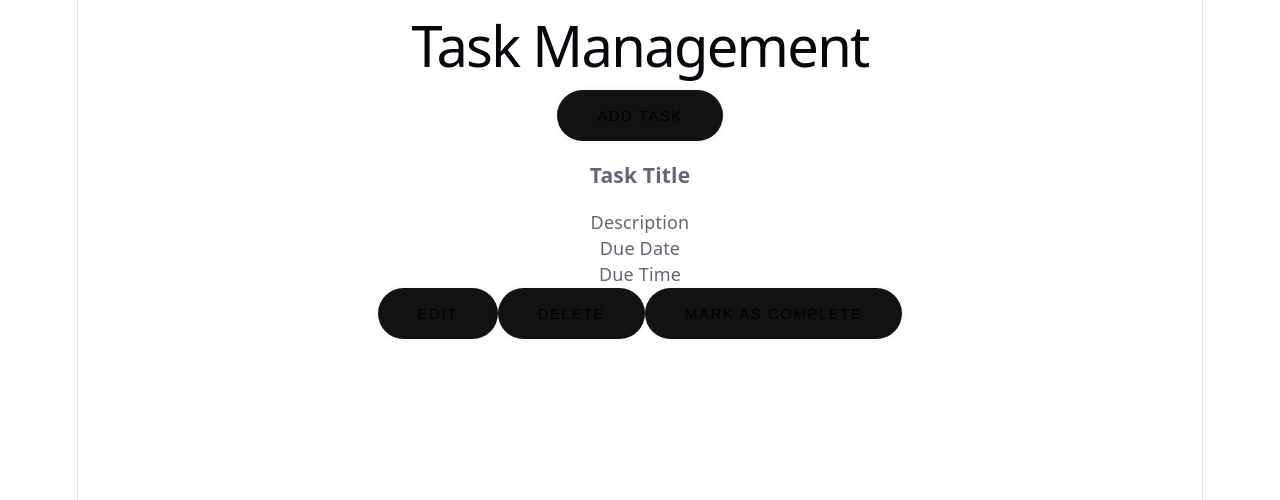
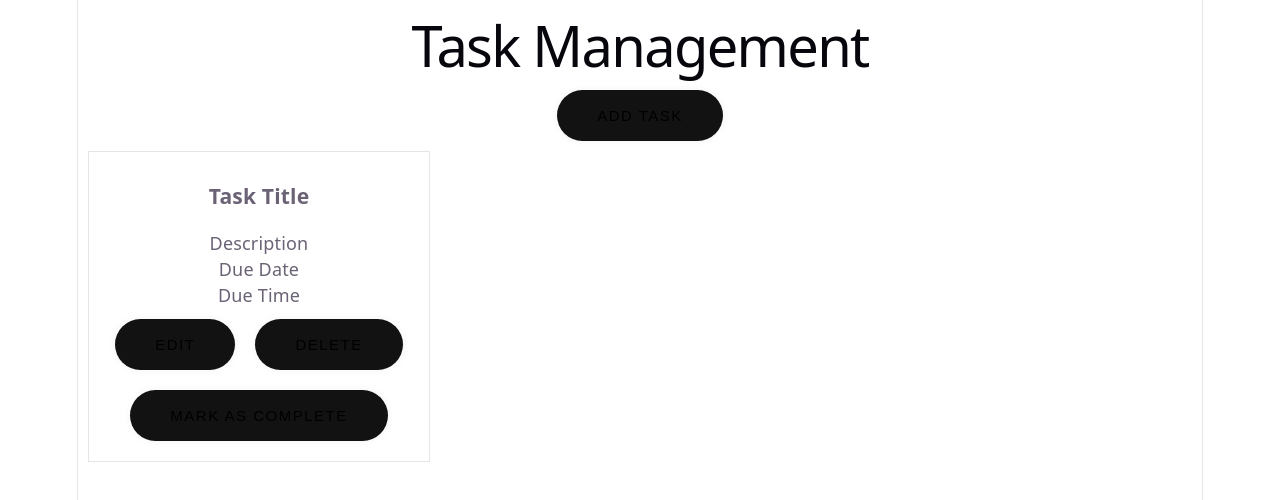
Before and after one commit to sekhtajulislam/Task-Management, a React (Vite) app: page / in a window 1280 px wide. Shown: the top 500 px of the page. Built offline with nearby package versions, Linux system fonts and the light colour scheme; the HTML template or start-up script is replaced by a standard one.

Commit message:
Added style in card component

```diff
--- a/src/App.css
+++ b/src/App.css
@@ -357,3 +357,14 @@ button:active {
   transform: scale(0.98) !important;
   transition: 50ms !important;
 }
+.card{
+  margin: 10px;
+  display:grid;
+  padding: 10px;
+  width: 320px;
+  border: 1px solid var(--border);
+
+}
+.btn{
+  margin: 10px;
+}
--- a/src/components/card.jsx
+++ b/src/components/card.jsx
@@ -1,15 +1,16 @@
 import React from "react"
+import "../App.css"
 function Card(){
     return(
-        <div>
+        <div className="card">
             <h3>Task Title</h3>
             <p>Description</p>
             <p>Due Date</p>
             <p>Due Time</p>
             <div>
-            <button>Edit</button>
-            <button>Delete</button>
-            <button>Mark as Complete</button>
+            <button className="btn">Edit</button>
+            <button className="btn">Delete</button>
+            <button className="btn">Mark as Complete</button>
             </div>
         </div>
     )
--- a/src/pages/taskform.jsx
+++ b/src/pages/taskform.jsx
@@ -6,6 +6,7 @@ function TaskForm() {
     const handleSubmit = (e) => {
         e.preventDefault();
         // Navigate back to the home page on submit
+
 
         navigate("/");
     };
```
